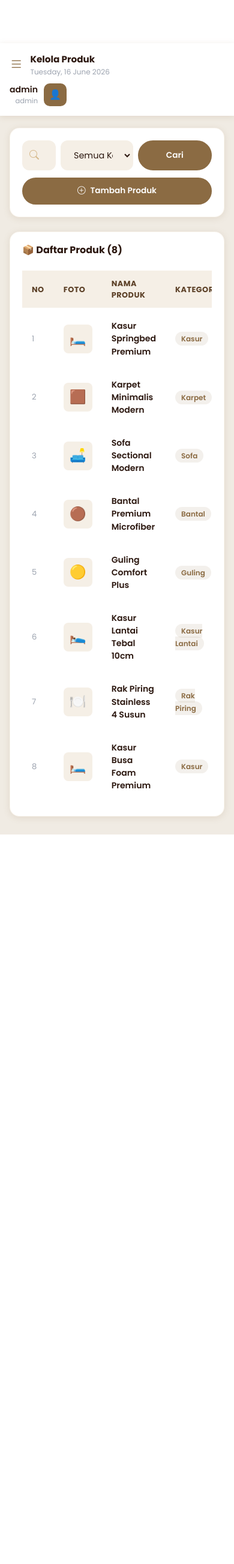
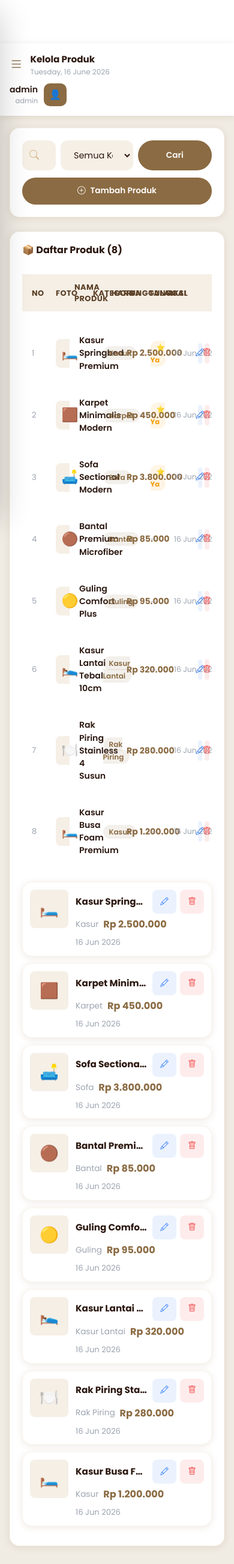
Before and after one commit to SKERTON11/randu-mekar, a PHP site: page /randu-mekar/admin/produk.php in a window 390 px wide. Shown: the whole page at 60% size. Before the commit the page ends 1391 px from the top, so only its background shows below. Run offline with PHP 8.4, Linux system fonts and the light colour scheme; a user stored in the database is signed in; data comes from the database, SQL or seed files in the repository.

Commit message:
Admin: mobile product cards and responsive tweaks

```diff
--- a/admin/produk.php
+++ b/admin/produk.php
@@ -20,7 +20,12 @@ if ($kategori_filter !== 'all') $where .= " AND kategori = '$kategori_filter'";
 
 $total = $conn->query("SELECT COUNT(*) as t FROM produk $where")->fetch_assoc()['t'];
 $total_pages = ceil($total / $per_page);
-$produk = $conn->query("SELECT * FROM produk $where ORDER BY created_at DESC LIMIT $per_page OFFSET $offset");
+$res = $conn->query("SELECT * FROM produk $where ORDER BY created_at DESC LIMIT $per_page OFFSET $offset");
+// fetch rows into array so we can render both table (desktop) and cards (mobile)
+$produk_rows = [];
+if ($res && $res->num_rows > 0) {
+    while ($r = $res->fetch_assoc()) $produk_rows[] = $r;
+}
 ?>
 
 <?php if ($sukses): ?>
@@ -77,9 +82,9 @@ $produk = $conn->query("SELECT * FROM produk $where ORDER BY created_at DESC LIM
                 </tr>
             </thead>
             <tbody>
-                <?php if ($produk && $produk->num_rows > 0):
+                <?php if (!empty($produk_rows)):
                     $no = $offset + 1;
-                    while ($p = $produk->fetch_assoc()): ?>
+                    foreach ($produk_rows as $p): ?>
                 <tr>
                     <td style="color:#9CA3AF;font-size:0.82rem"><?= $no++ ?></td>
                     <td>
@@ -116,7 +121,7 @@ $produk = $conn->query("SELECT * FROM produk $where ORDER BY created_at DESC LIM
                         </div>
                     </td>
                 </tr>
-                <?php endwhile; else: ?>
+                <?php endforeach; else: ?>
                 <tr>
                     <td colspan="8" style="text-align:center;padding:3rem;color:#9CA3AF">
                         <div style="font-size:3rem">📦</div>
@@ -129,6 +134,44 @@ $produk = $conn->query("SELECT * FROM produk $where ORDER BY created_at DESC LIM
                 <?php endif; ?>
             </tbody>
         </table>
+    </div>
+
+    <!-- Mobile card view -->
+    <div class="product-list-mobile" style="display:none;margin-top:16px">
+        <?php if (!empty($produk_rows)):
+            foreach ($produk_rows as $p): ?>
+                <div class="admin-card" style="margin-bottom:12px;display:flex;gap:12px;align-items:flex-start">
+                    <div style="width:64px;flex-shrink:0">
+                        <?php if ($p['gambar'] && file_exists("../uploads/" . $p['gambar'])): ?>
+                            <img src="../uploads/<?= htmlspecialchars($p['gambar']) ?>" style="width:64px;height:64px;object-fit:cover;border-radius:8px;border:2px solid rgba(214,185,140,0.3)">
+                        <?php else: ?>
+                            <div style="width:64px;height:64px;background:var(--cream);border-radius:8px;display:flex;align-items:center;justify-content:center;font-size:1.6rem">
+                                <?php $icons=['kasur'=>'🛏️','karpet'=>'🟫','bantal'=>'🟤','guling'=>'🟡','sofa'=>'🛋️','rak_piring'=>'🍽️','kasur_lantai'=>'🛌','lainnya'=>'📦']; echo $icons[$p['kategori']] ?? '📦'; ?>
+                            </div>
+                        <?php endif; ?>
+                    </div>
+                    <div style="flex:1;min-width:0">
+                        <div style="display:flex;justify-content:space-between;align-items:center;gap:8px">
+                            <div style="font-weight:700;color:var(--teks-gelap);font-size:0.95rem;overflow:hidden;text-overflow:ellipsis;white-space:nowrap"><?= htmlspecialchars($p['nama_produk']) ?></div>
+                            <div style="display:flex;gap:6px">
+                                <a href="edit_produk.php?id=<?= $p['id_produk'] ?>" class="btn-icon edit" title="Edit Produk">
+                                    <i class="bi bi-pencil"></i>
+                                </a>
+                                <a href="hapus_produk.php?id=<?= $p['id_produk'] ?>" class="btn-icon delete" title="Hapus Produk" data-delete="<?= htmlspecialchars($p['nama_produk']) ?>">
+                                    <i class="bi bi-trash"></i>
+                                </a>
+                            </div>
+                        </div>
+                        <div style="margin-top:6px;display:flex;gap:8px;flex-wrap:wrap;align-items:center">
+                            <div style="font-size:0.85rem;color:#9CA3AF"><?= ucwords(str_replace('_',' ',$p['kategori'])) ?></div>
+                            <div style="font-weight:700;color:var(--coklat-tua)"><?= formatRupiah($p['harga']) ?></div>
+                        </div>
+                        <div style="margin-top:8px;font-size:0.82rem;color:#9CA3AF"><?= date('d M Y', strtotime($p['created_at'])) ?></div>
+                    </div>
+                </div>
+        <?php endforeach; else: ?>
+            <div class="admin-card" style="text-align:center;color:#9CA3AF">Belum ada produk</div>
+        <?php endif; ?>
     </div>
 
     <!-- Pagination -->
--- a/assets/css/style.css
+++ b/assets/css/style.css
@@ -1713,6 +1713,113 @@ footer {
         bottom: 16px;
     }
 
+    /* ===== ADMIN MOBILE ===== */
+    .admin-sidebar {
+        position: fixed;
+        left: 0;
+        top: 0;
+        height: 100vh;
+        width: 100%;
+        max-width: 320px;
+        transform: translateX(-100%);
+        box-shadow: 0 20px 50px rgba(0, 0, 0, 0.2);
+        background: var(--teks-gelap);
+        z-index: 200;
+    }
+
+    .admin-sidebar.show {
+        transform: translateX(0);
+    }
+
+    .sidebar-overlay {
+        display: none;
+        position: fixed;
+        inset: 0;
+        background: rgba(0, 0, 0, 0.45);
+        z-index: 199;
+    }
+
+    .sidebar-overlay.show {
+        display: block;
+    }
+
+    #sidebarToggle {
+        display: flex !important;
+    }
+
+    .admin-topbar {
+        flex-direction: column;
+        align-items: stretch;
+        gap: 14px;
+        padding: 16px;
+    }
+
+    .admin-content {
+        margin-left: 0;
+    }
+
+    .admin-main {
+        padding: 20px 16px 24px;
+    }
+
+    .admin-nav-item {
+        margin: 4px 10px;
+    }
+
+    .admin-nav-link {
+        padding: 14px 16px;
+        font-size: 0.95rem;
+    }
+
+    /* Extra small screens: use card list for products in admin */
+    @media (max-width: 480px) {
+        .table-custom { display: none; }
+        .product-list-mobile { display: block !important; }
+        .product-list-mobile .admin-card { padding: 12px; }
+        .product-list-mobile .btn-icon { width: 40px; height: 40px; }
+        .admin-nav-link { font-size: 0.95rem; }
+    }
+
+    .admin-sidebar-logo {
+        padding: 18px 16px;
+    }
+
+    .table-custom {
+        display: block;
+        width: 100%;
+        overflow-x: auto;
+    }
+
+    .table-custom thead,
+    .table-custom tbody,
+    .table-custom tr {
+        display: table;
+        width: 100%;
+        table-layout: fixed;
+    }
+
+    .table-custom th,
+    .table-custom td {
+        padding: 12px 10px;
+        white-space: normal;
+    }
+
+    .btn-icon,
+    .btn-primary-custom,
+    .btn-outline-custom {
+        width: 100%;
+        justify-content: center;
+    }
+
+    .admin-card,
+    .stat-card {
+        padding: 1.2rem;
+    }
+
+    .admin-sidebar-logo {
+        padding: 18px 16px;
+    }
+
     /* Halaman Produk */
     .page-header {
         padding: 80px 0 40px;
```
